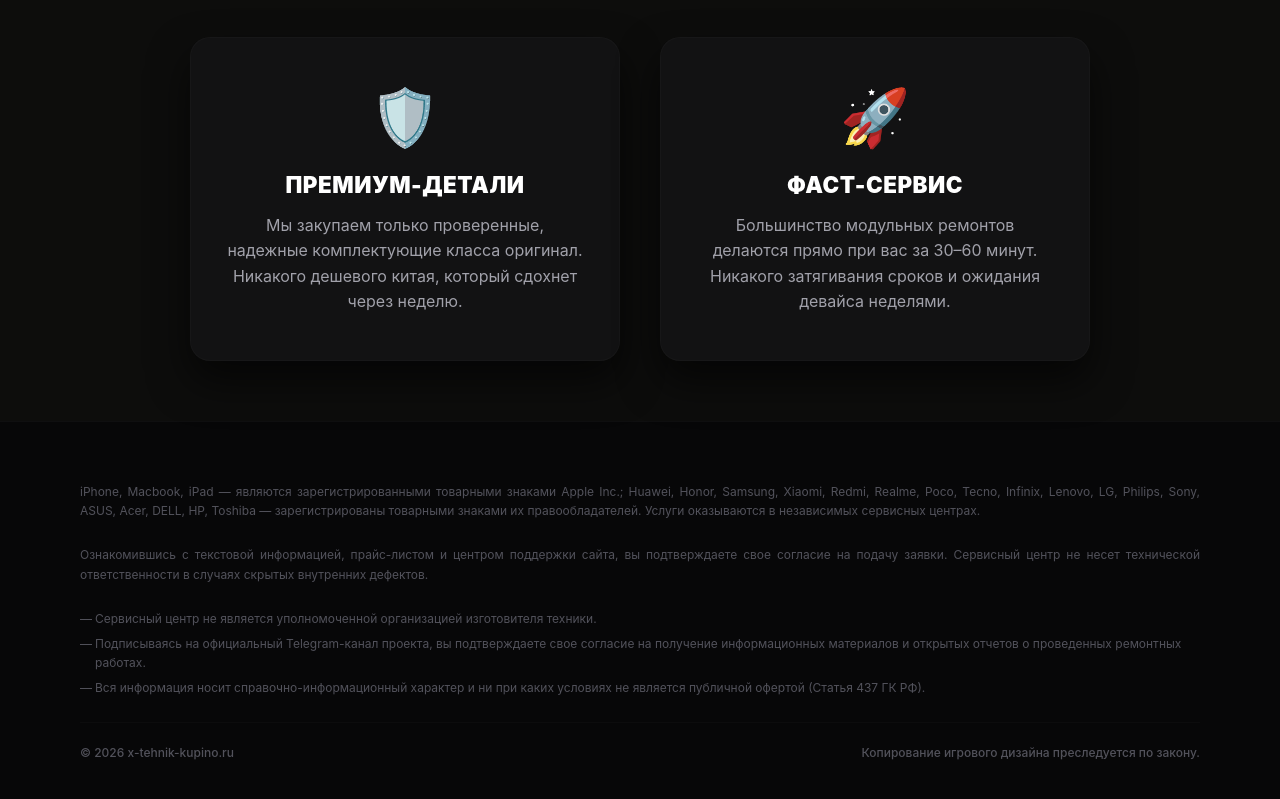
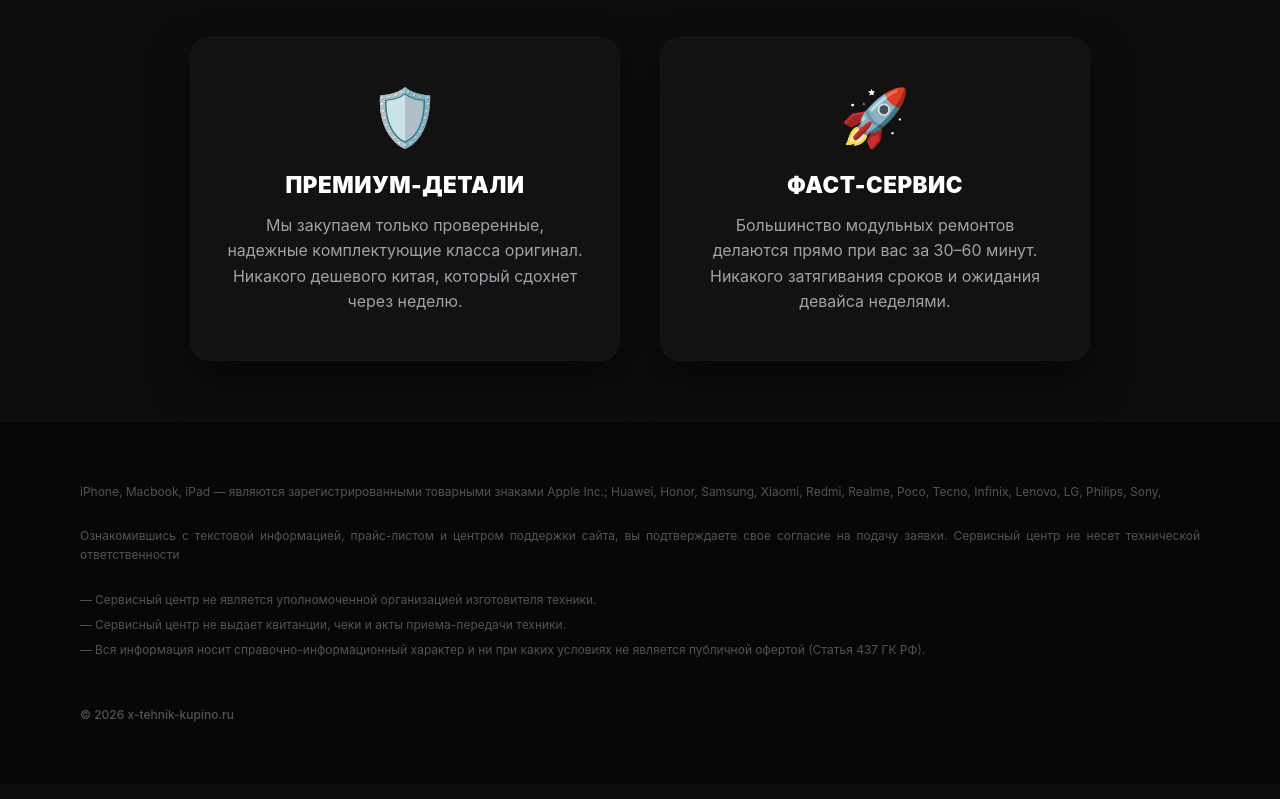
Before and after one commit to xzo08/X-TEHshop, a plain HTML site: page index.html in a window 1280 px wide. Shown: the part 3462-4261 px from the top of the page. Drawn offline with Linux system fonts and the light colour scheme.

Commit message:
Update index.html

```diff
--- a/index.html
+++ b/index.html
@@ -376,14 +376,14 @@
     </section>
     <footer class="legal-footer">
     <div class="legal-container">
-            <div class="legal-text-block">iPhone, Macbook, iPad — являются зарегистрированными товарными знаками Apple Inc.; Huawei, Honor, Samsung, Xiaomi, Redmi, Realme, Poco, Tecno, Infinix, Lenovo, LG, Philips, Sony, ASUS, Acer, DELL, HP, Toshiba — зарегистрированы товарными знаками их правообладателей. Услуги оказываются в независимых сервисных центрах.</div>
-            <div class="legal-text-block">Ознакомившись с текстовой информацией, прайс-листом и центром поддержки сайта, вы подтверждаете свое согласие на подачу заявки. Сервисный центр не несет технической ответственности в случаях скрытых внутренних дефектов.</div>
+        <div class="legal-text-block">iPhone, Macbook, iPad — являются зарегистрированными товарными знаками Apple Inc.; Huawei, Honor, Samsung, Xiaomi, Redmi, Realme, Poco, Tecno, Infinix, Lenovo, LG, Philips, Sony,</div>
+        <div class="legal-text-block">Ознакомившись с текстовой информацией, прайс-листом и центром поддержки сайта, вы подтверждаете свое согласие на подачу заявки. Сервисный центр не несет технической ответственности</div>
         <ul class="legal-list">
             <li>Сервисный центр не является уполномоченной организацией изготовителя техники.</li>
-                <li>Подписываясь на официальный Telegram-канал проекта, вы подтверждаете свое согласие на получение информационных материалов и открытых отчетов о проведенных ремонтных работах.</li>
+            <li>Сервисный центр не выдает квитанции, чеки и акты приема-передачи техники.</li>
             <li>Вся информация носит справочно-информационный характер и ни при каких условиях не является публичной офертой (Статья 437 ГК РФ).</li>
         </ul>
-            <div class="copyright-block"><div>© 2026 x-tehnik-kupino.ru</div><div>Копирование игрового дизайна преследуется по закону.</div></div>
+        <div class="copyright-block"><div>© 2026 x-tehnik-kupino.ru</div></div>
     </div>
 </footer>
     <div class="cookie-banner" id="cookiePrivacyBanner"><div class="cookie-title">⚙️ ЛИЦЕНЗИОННОЕ СОГЛАШЕНИЕ</div><div class="cookie-text">Система X-Tehnik использует Cookie для обеспечения работоспособности инвентаря услуг.</div><button class="cookie-btn" id="acceptCookieBtn">Принять соглашение</button></div>
```
Lines whose indentation alone changed are shown as unchanged.
